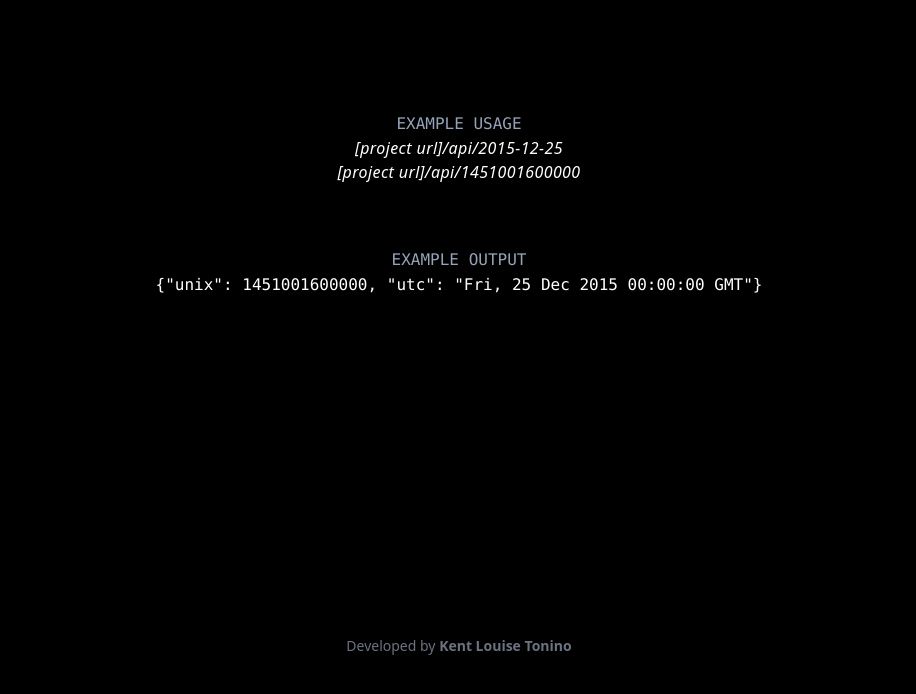
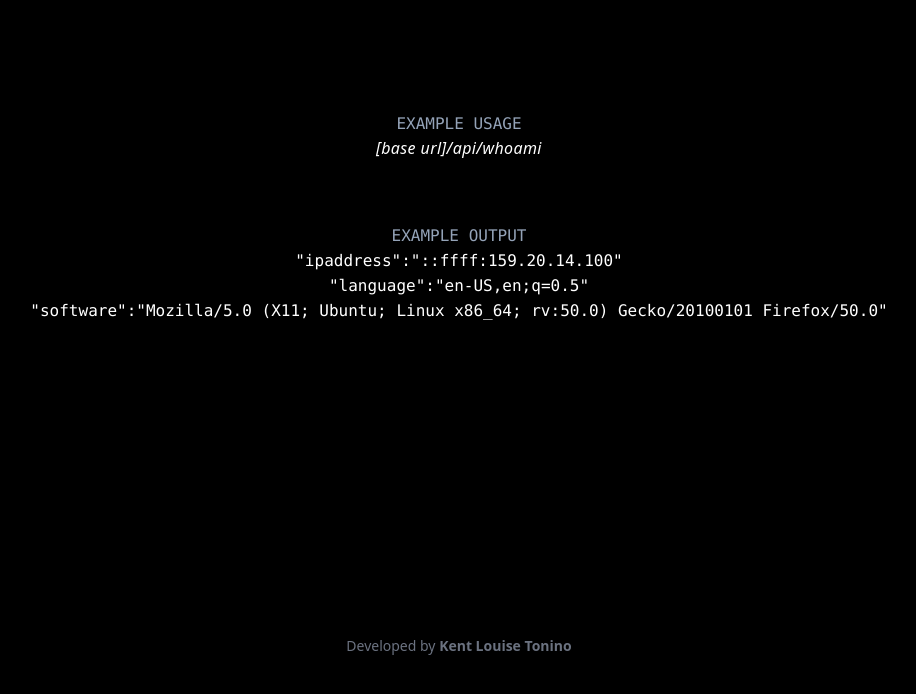
Before and after one commit to kentlouisetonino/backend-nodejs-request-header-parser, a website: page public/index.html in a window 1280 px wide. Shown: the part 100-794 px from the top of the page, without its empty margins (181-1097 px from the left). Drawn offline with nearby package versions, Linux system fonts and the light colour scheme.

Commit message:
finalize solution

```diff
--- a/public/index.html
+++ b/public/index.html
@@ -25,15 +25,8 @@
           <li>
             <a
               class="hover:underline hover:underline-offset-8 font-normal italic font-thin tracking-wide"
-              href="api/2015-12-25"
-              >[project url]/api/2015-12-25</a
-            >
-          </li>
-          <li>
-            <a
-              class="hover:underline hover:underline-offset-8 font-normal italic font-thin tracking-wide"
-              href="api/1451001600000"
-              >[project url]/api/1451001600000</a
+              href="api/whoami"
+              >[base url]/api/whoami</a
             >
           </li>
         </ul>
@@ -43,10 +36,12 @@
           Example Output
         </h2>
         <p>
-          <code
-            >{"unix": 1451001600000, "utc": "Fri, 25 Dec 2015 00:00:00
-            GMT"}</code
-          >
+          <code>
+            "ipaddress":"::ffff:159.20.14.100" <br />
+            "language":"en-US,en;q=0.5" <br />
+            "software":"Mozilla/5.0 (X11; Ubuntu; Linux x86_64; rv:50.0)
+            Gecko/20100101 Firefox/50.0"
+          </code>
         </p>
       </div>
     </div>
--- a/src/server.ts
+++ b/src/server.ts
@@ -2,6 +2,7 @@ require('dotenv').config()
 import cors from 'cors'
 import express from 'express'
 import morgan from 'morgan'
+import HeaderParserRouter from './router/HeaderParserRouter'
 import HomeRouter from './router/HomeRouter'
 
 const PORT = process.env.PORT
@@ -19,3 +20,4 @@ app.use(express.static('public')) // * http://expressjs.com/en/starter/static-fi
 
 // * endpoints
 app.use('/', HomeRouter)
+app.use('/api', HeaderParserRouter)
```
Also changed, not shown: src/controller/HeaderParserController.ts (added, +13 -0 lines), src/router/HeaderParserRouter.ts (added, +8 -0 lines).
